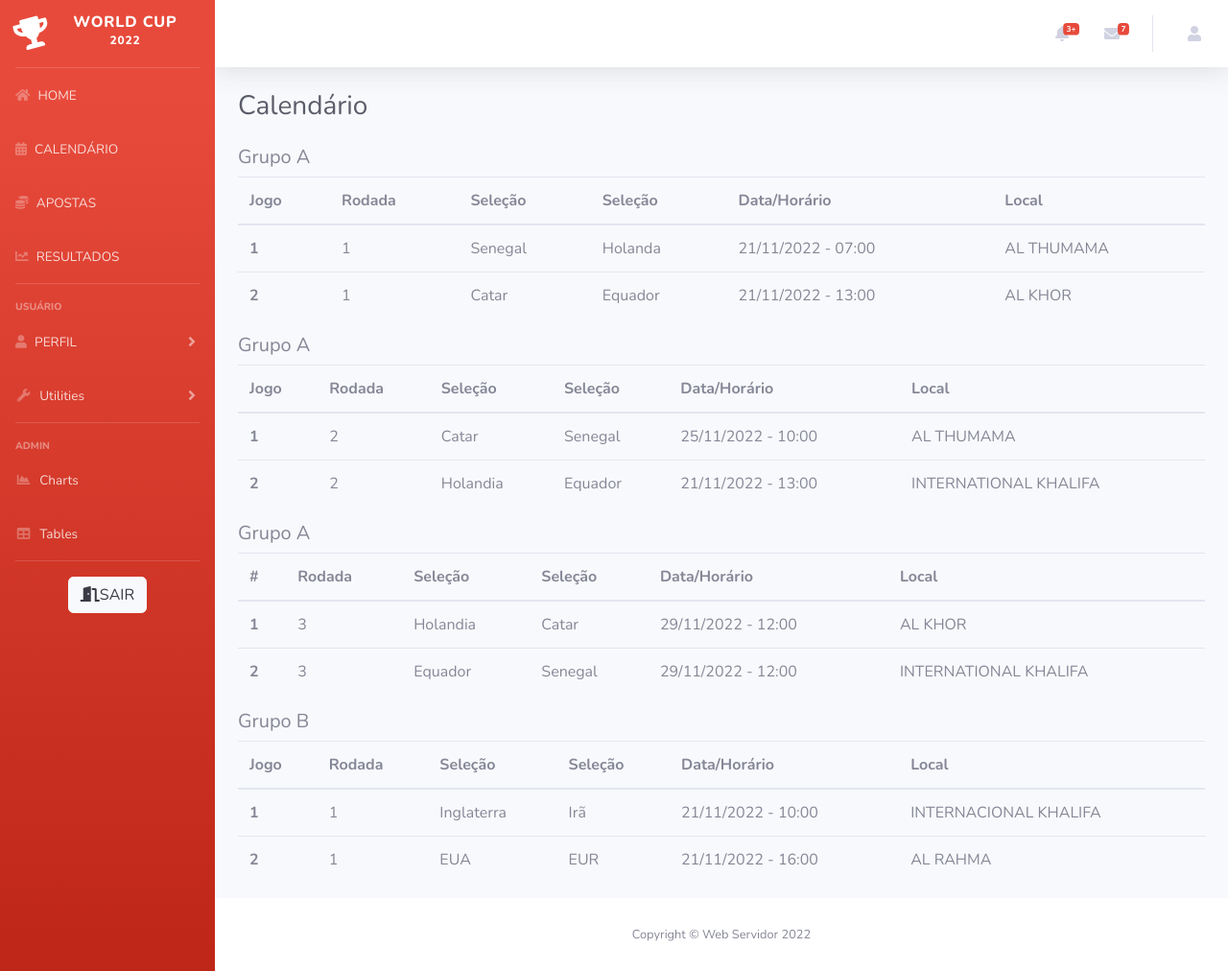
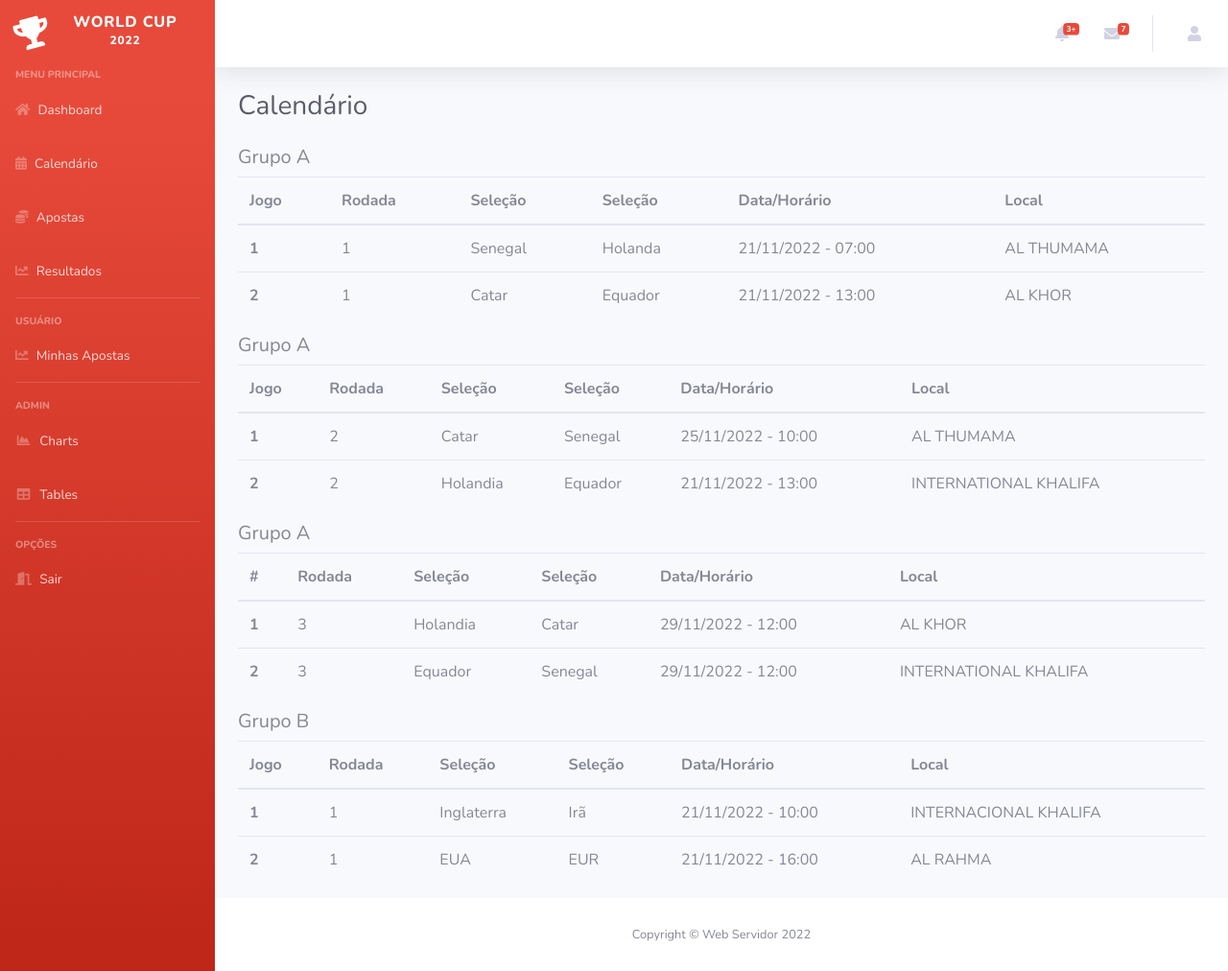
Before and after one commit to chauchuty/web-servidor, a PHP site: page /pages/calendario.php in a window 1280 px wide. Shown: the whole page at 96% size. Run offline with PHP 8.4, Linux system fonts and the light colour scheme.

Commit message:
update: sidebar

```diff
--- a/html/components/sidebar.php
+++ b/html/components/sidebar.php
@@ -3,37 +3,40 @@
     <!-- Sidebar - Brand -->
     <a class="sidebar-brand d-flex align-items-center justify-content-center" href="index.html">
         <div class="sidebar-brand-icon rotate-n-15">
-        <i class="fas fa-trophy"></i>
+            <i class="fas fa-trophy"></i>
         </div>
         <div class="sidebar-brand-text mx-3">WORLD CUP <sup>2022</sup></div>
     </a>
 
-    <!-- Divider -->
-    <hr class="sidebar-divider my-0">
+
+    <div class="sidebar-heading">
+        Menu Principal
+    </div>
+
 
     <!-- Nav Item - Dashboard -->
     <li class="nav-item">
         <a class="nav-link" href="../pages/dashboard.php">
-        <i class="fas fa-home"></i>
-            <span>HOME</span></a>
+            <i class="fas fa-home"></i>
+            <span>Dashboard</span></a>
     </li>
 
     <li class="nav-item">
         <a class="nav-link" href="../pages/calendario.php">
-        <i class="fas fa-calendar-alt"></i>
-            <span>CALENDÁRIO</span></a>
+            <i class="fas fa-calendar-alt"></i>
+            <span>Calendário</span></a>
     </li>
 
     <li class="nav-item">
         <a class="nav-link" href="index.html">
-        <i class="fas fa-coins"></i>
-            <span>APOSTAS</span></a>
+            <i class="fas fa-coins"></i>
+            <span>Apostas</span></a>
     </li>
 
     <li class="nav-item">
         <a class="nav-link" href="index.html">
-        <i class="fas fa-chart-line"></i>
-            <span>RESULTADOS</span></a>
+            <i class="fas fa-chart-line"></i>
+            <span>Resultados</span></a>
     </li>
 
     <!-- Divider -->
@@ -44,37 +47,12 @@
         USUÁRIO
     </div>
 
-    <!-- Nav Item - Pages Collapse Menu -->
     <li class="nav-item">
-        <a class="nav-link collapsed" href="#" data-toggle="collapse" data-target="#collapseTwo" aria-expanded="true" aria-controls="collapseTwo">
-        <i class="fas fa-user"></i>
-            <span>PERFIL</span>
-        </a>
-        <div id="collapseTwo" class="collapse" aria-labelledby="headingTwo" data-parent="#accordionSidebar">
-            <div class="bg-white py-2 collapse-inner rounded">
-                <h6 class="collapse-header">Custom Components:</h6>
-                <a class="collapse-item" href="buttons.html">Buttons</a>
-                <a class="collapse-item" href="cards.html">Cards</a>
-            </div>
-        </div>
+        <a class="nav-link" href="index.html">
+            <i class="fas fa-chart-line"></i>
+            <span>Minhas Apostas</span></a>
     </li>
 
-    <!-- Nav Item - Utilities Collapse Menu -->
-    <li class="nav-item">
-        <a class="nav-link collapsed" href="#" data-toggle="collapse" data-target="#collapseUtilities" aria-expanded="true" aria-controls="collapseUtilities">
-            <i class="fas fa-fw fa-wrench"></i>
-            <span>Utilities</span>
-        </a>
-        <div id="collapseUtilities" class="collapse" aria-labelledby="headingUtilities" data-parent="#accordionSidebar">
-            <div class="bg-white py-2 collapse-inner rounded">
-                <h6 class="collapse-header">Custom Utilities:</h6>
-                <a class="collapse-item" href="utilities-color.html">Colors</a>
-                <a class="collapse-item" href="utilities-border.html">Borders</a>
-                <a class="collapse-item" href="utilities-animation.html">Animations</a>
-                <a class="collapse-item" href="utilities-other.html">Other</a>
-            </div>
-        </div>
-    </li>
 
     <!-- Divider -->
     <hr class="sidebar-divider">
@@ -83,8 +61,6 @@
     <div class="sidebar-heading">
         ADMIN
     </div>
-
-
 
     <!-- Nav Item - Charts -->
     <li class="nav-item">
@@ -103,10 +79,15 @@
     <!-- Divider -->
     <hr class="sidebar-divider d-none d-md-block">
 
-    <!-- Sidebar Toggler (Sidebar) -->
-    <div class="text-center d-none d-md-inline">
-
-    <button class="btn btn-light"><i class="fas fa-door-open"></i>SAIR</button>
+    <!-- Heading -->
+    <div class="sidebar-heading">
+        Opções
     </div>
 
+    <li class="nav-item">
+        <a class="nav-link" href="tables.html">
+            <i class="fas fa-door-open"></i>
+            <span>Sair</span></a>
+    </li>
+
 </ul>
```
